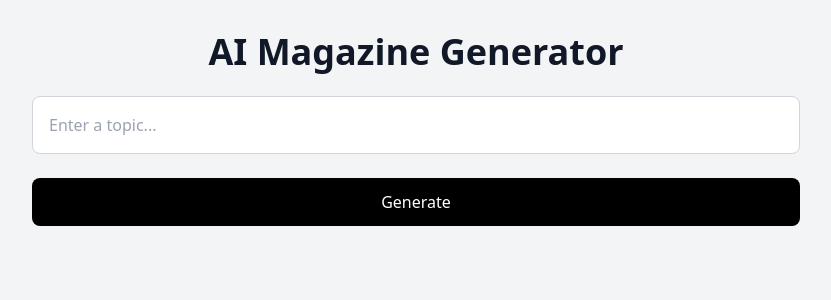
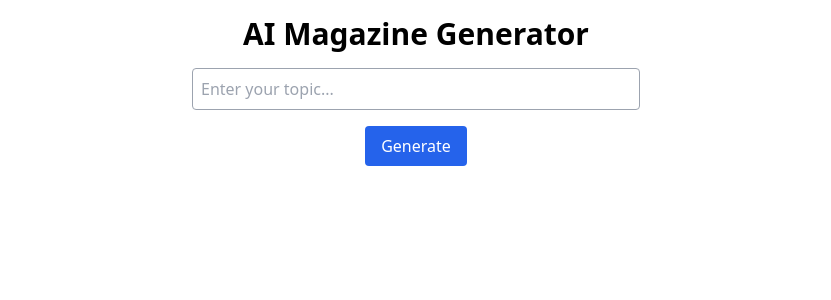
Before and after one commit to bhrt03/ai-magazine-generator, a Next.js app: page / in a window 1280 px wide. Shown: the top 300 px of the page, without its empty margins (224-1055 px from the left). Built offline with nearby package versions, Linux system fonts and the light colour scheme.

Commit message:
Update index.js

```diff
--- a/pages/index.js
+++ b/pages/index.js
@@ -1,110 +1,75 @@
-import { useState, useEffect } from 'react';
+import { useState } from 'react';
 
 export default function Home() {
   const [query, setQuery] = useState('');
   const [content, setContent] = useState('');
-  const [displayedContent, setDisplayedContent] = useState('');
   const [imageUrl, setImageUrl] = useState('');
   const [loading, setLoading] = useState(false);
-  const [error, setError] = useState('');
-
-  const article = `The Future of Education
-
-Education is undergoing a transformative shift, shaped by rapid technological advancements, evolving pedagogies, and the increasing demand for personalized and lifelong learning. Traditional classrooms are being supplemented—and in some cases replaced—by digital ecosystems that facilitate remote, hybrid, and on-demand education.
-
-Artificial Intelligence (AI) plays a central role in this revolution. Intelligent tutoring systems are now capable of assessing a learner’s progress in real-time, adapting content and pacing to suit their individual needs. Algorithms analyze learning patterns to identify strengths, weaknesses, and preferred learning styles, making education more inclusive and accessible.
-
-Virtual and Augmented Reality (VR/AR) are changing the way students experience information. Imagine studying ancient Rome by virtually walking through its streets or learning human anatomy by interacting with a 3D model. These immersive tools make complex concepts tangible and improve retention rates significantly.
-
-The rise of microlearning and modular education allows learners to acquire specific skills quickly through short, focused content, which is ideal for the fast-paced digital world. Credentials are also evolving—digital badges, nano degrees, and skill-based certifications are increasingly being valued alongside traditional diplomas.
-
-Furthermore, blockchain technology is enabling secure and verifiable academic records, giving learners ownership of their achievements and easing the verification process for employers and institutions.
-
-Another key shift is the focus on soft skills. As automation takes over repetitive tasks, qualities like creativity, emotional intelligence, critical thinking, and adaptability are becoming core learning goals. Educational institutions are reimagining their curricula to prepare students not just for jobs, but for solving real-world problems.
-
-Global access to quality education is also improving. With the internet, high-quality content can be disseminated across borders, giving students in remote or underserved regions the same opportunities as those in metropolitan centers. Open-source platforms, free online courses, and AI-driven translation tools are bridging the global education gap.
-
-In summary, the future of education is flexible, immersive, data-driven, and deeply personalized. It empowers individuals to become lifelong learners, capable of adapting in an ever-changing world. The role of educators will evolve from information providers to learning facilitators, guiding students on paths that are uniquely theirs.`;
 
   const handleGenerate = async () => {
     setLoading(true);
-    setError('');
     setContent('');
-    setDisplayedContent('');
     setImageUrl('');
 
-    if (query.trim().toLowerCase() === 'future of education') {
-      setImageUrl('https://images.unsplash.com/photo-1601933470928-c04dbf18a80a');
-      setContent(article);
-    } else {
-      setError('Content generation failed.');
+    try {
+      const contentRes = await fetch('/api/generateContent', {
+        method: 'POST',
+        headers: { 'Content-Type': 'application/json' },
+        body: JSON.stringify({ query }),
+      });
+
+      const contentData = await contentRes.json();
+      setContent(contentData.content || 'Content generation failed.');
+    } catch {
+      setContent('Content generation failed.');
+    }
+
+    try {
+      const imageRes = await fetch('/api/generateImage', {
+        method: 'POST',
+        headers: { 'Content-Type': 'application/json' },
+        body: JSON.stringify({ prompt: query }),
+      });
+
+      const imageData = await imageRes.json();
+      setImageUrl(imageData.imageUrl || '');
+    } catch {
+      setImageUrl('');
     }
 
     setLoading(false);
   };
 
-  useEffect(() => {
-    let i = 0;
-    const interval = setInterval(() => {
-      if (content && i <= content.length) {
-        setDisplayedContent(content.slice(0, i));
-        i++;
-      } else {
-        clearInterval(interval);
-      }
-    }, 10);
-    return () => clearInterval(interval);
-  }, [content]);
-
   return (
-    <main className="min-h-screen p-8 bg-gray-100">
-      <div className="max-w-3xl mx-auto space-y-6">
-        <h1 className="text-4xl font-bold text-center">AI Magazine Generator</h1>
+    <div className="min-h-screen bg-white text-black p-4 flex flex-col items-center">
+      <h1 className="text-3xl font-bold mb-4">AI Magazine Generator</h1>
 
       <input
-          type="text"
-          placeholder="Enter a topic..."
+        className="border border-gray-400 p-2 rounded w-full max-w-md mb-4"
         value={query}
         onChange={(e) => setQuery(e.target.value)}
-          className="w-full p-4 rounded-lg border border-gray-300"
+        placeholder="Enter your topic..."
       />
 
       <button
+        className="bg-blue-600 text-white px-4 py-2 rounded hover:bg-blue-700"
         onClick={handleGenerate}
-          className="w-full bg-black text-white py-3 rounded-lg hover:bg-gray-800"
         disabled={loading}
       >
         {loading ? 'Generating...' : 'Generate'}
       </button>
 
-        {imageUrl && (
-          <img
-            src={imageUrl}
-            alt="Generated"
-            className="w-full rounded-xl shadow-lg animate-fade-in"
-          />
-        )}
-
-        {displayedContent && (
-          <div className="bg-white p-6 rounded-xl shadow-md whitespace-pre-wrap font-serif animate-fade-in">
-            {displayedContent}
+      {content && (
+        <div className="mt-8 w-full max-w-3xl text-lg leading-relaxed animate-fade-in">
+          {content}
         </div>
       )}
 
-        {error && (
-          <div className="text-red-600 text-center">{error}</div>
+      {imageUrl && (
+        <div className="mt-8 w-full max-w-3xl flex justify-center animate-fade-in">
+          <img src={imageUrl} alt="Generated visual" className="rounded-xl shadow-md max-w-full" />
+        </div>
       )}
     </div>
-
-      <style jsx global>{`
-        @keyframes fadeIn {
-          from { opacity: 0; transform: translateY(10px); }
-          to { opacity: 1; transform: translateY(0); }
-        }
-        .animate-fade-in {
-          animation: fadeIn 1s ease-out forwards;
-        }
-      `}</style>
-    </main>
   );
 }
```
Lines whose indentation alone changed are shown as unchanged.
